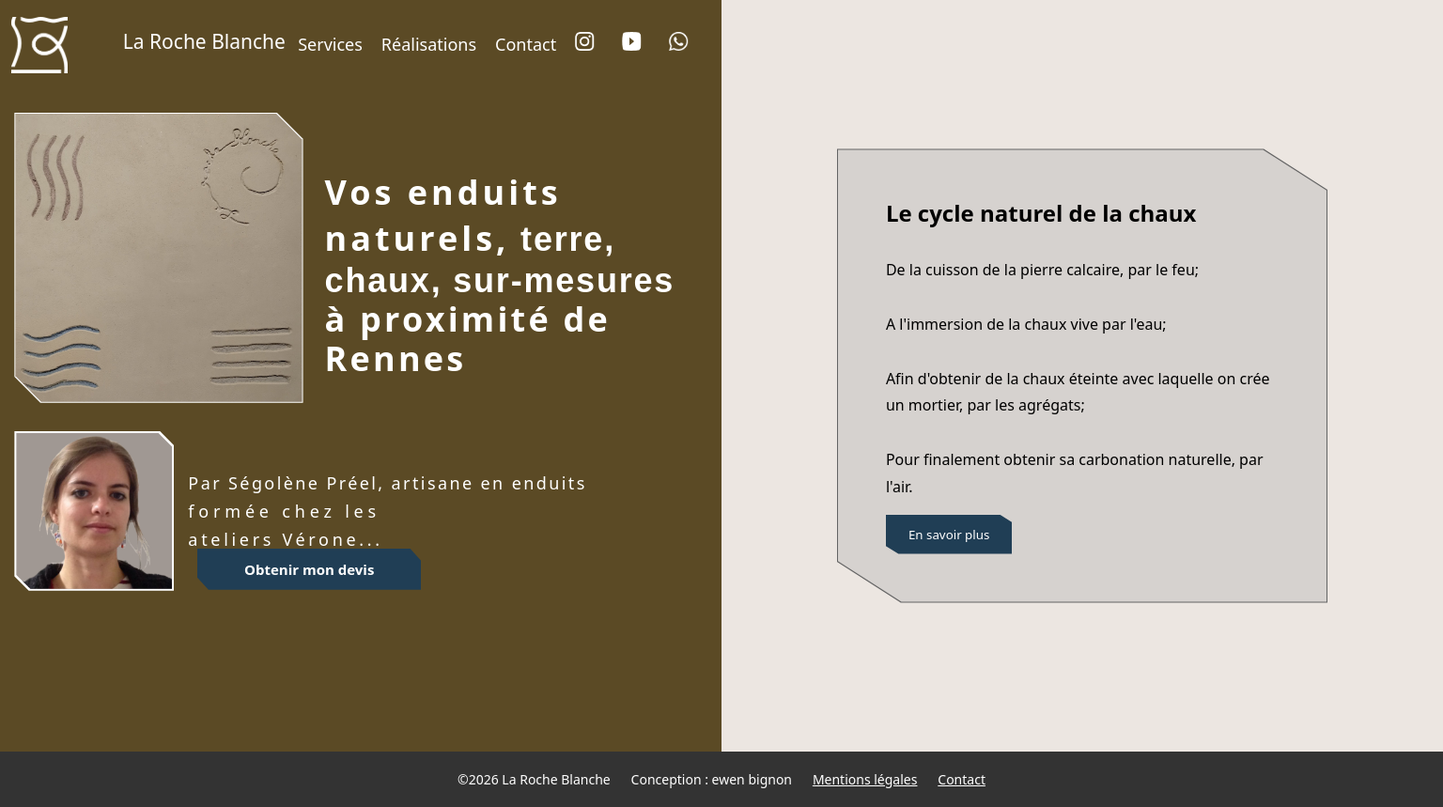
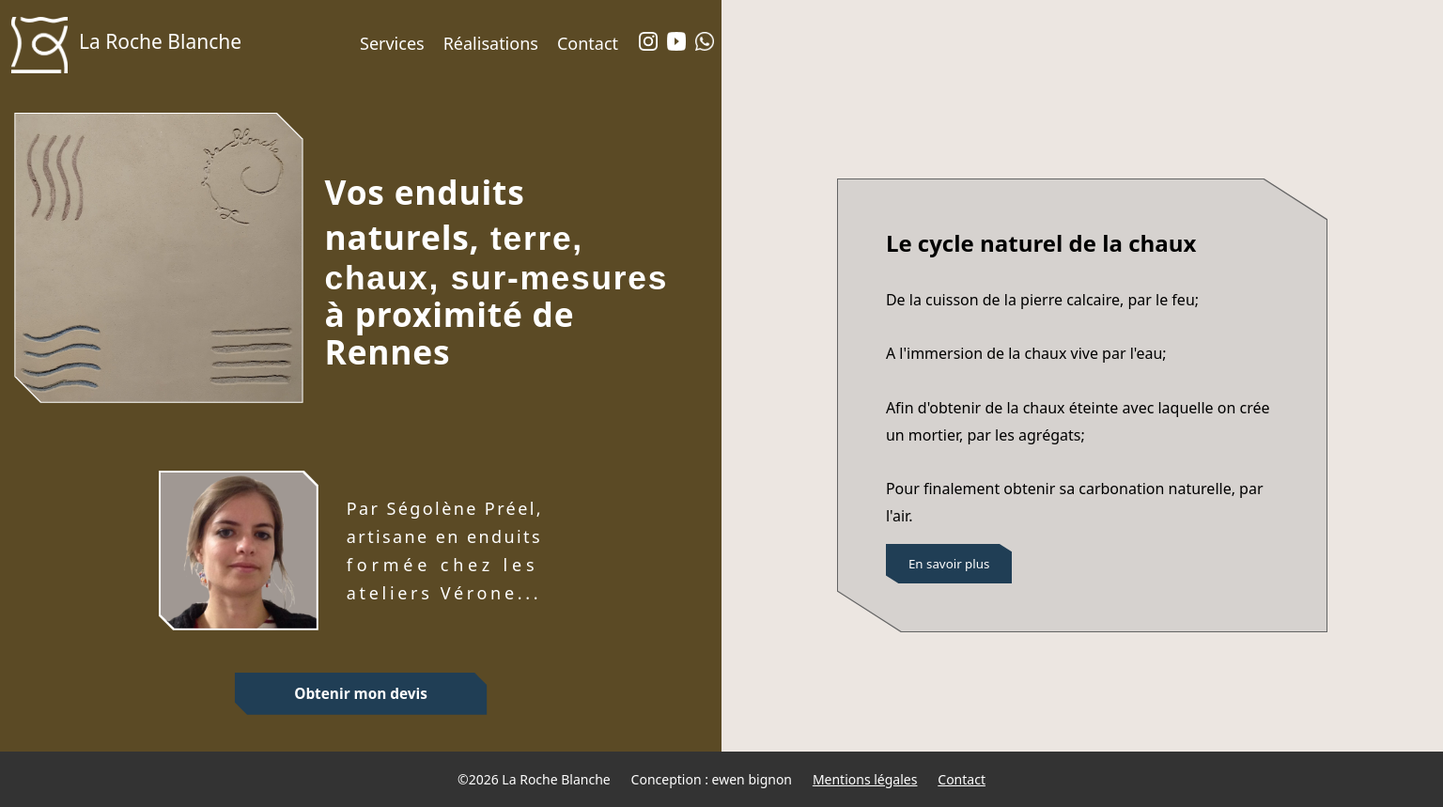
Before and after one commit to EBign/larocheblanche.com, a plain HTML site: page index.html in a window 1536 px wide. Shown: the whole page at 94% size. Drawn offline with Linux system fonts and the light colour scheme; a script that the page names is missing.

Commit message:
Add files via upload

```diff
--- a/index.html
+++ b/index.html
@@ -24,9 +24,9 @@
     <a href="https://larocheblanche.com/realisations">Réalisations</a>
     <a href="https://larocheblanche.com/contact">Contact</a>
     <li>
-    <a href=""><img src="i.png" alt=""></a>
-    <a href=""><img src="y.png" alt=""></a>
-    <a href=""><img src="w.png" alt=""></a>
+    <a href="" class="media"><img src="i.png" alt=""></a>
+    <a href="" class="media"><img src="y.png" alt=""></a>
+    <a href="" class="media"><img src="w.png" alt=""></a>
   </li>
   </nav>
 </header>
@@ -38,7 +38,7 @@
     <h1><span class="spacingone">Vos enduits naturels,</span> terre, chaux, sur-mesures <span class="spacingtwo">à proximité de Rennes</span></h1>
     <div class="flexbox">
     <div class="profil-wrapper"><img src="profil.png" alt="" class="profil"></div>
-    <p class="pres">Par Ségolène Préel, artisane en enduits <span class="spacingthree">formée chez les</span> <br><span class="spacingfour">ateliers Vérone... </span><br></p>
+    <p class="pres">Par Ségolène Préel, artisane en enduits <span class="spacingthree">formée chez les </span><span class="spacingfour">ateliers Vérone... </span><br></p>
     </div>
     <button class="cta">Obtenir mon devis</button>
   </section>
--- a/style.css
+++ b/style.css
@@ -52,7 +52,7 @@ header {
 .textlogo {
   position: absolute;
   top: 24px;
-  left: 5%;
+  left: 30px;
   padding-left: 54px;
   font-size: 21px;
   color: white;
@@ -158,9 +158,9 @@ nav a:hover, .submenu-toggle:hover {
 h1 {
   position: absolute;
   width: 80%;
-  font-size: 22px;
+  font-size: 5.5vw;
   left: 10%;
-  top: 132px;
+  top: 24%;
   font-family: arial;
   font-weight: bold;
   color: white;
@@ -216,7 +216,7 @@ h1 {
 .pres {
   width: 60%;
   color: white;
-  font-size: 16px;
+  font-size: 4vw;
   margin-left: 15px;
   margin-top: 9px;
   line-height: 32px;
@@ -231,8 +231,8 @@ h1 {
 .profil-wrapper {
   margin-top: 15px;
   margin-left: 7.5%;
-  width: 120px;
-  height: 120px;
+  width: 35%;
+  height: min-content;
   background-color: white;
   clip-path: polygon(0% 0%, 91% 0%, 100% 9%, 100% 100%, 9% 100%, 0% 91%);
   padding: 2px;
@@ -349,8 +349,8 @@ footer a { color: white; }
   flex-direction: row;
   align-items: center;
   justify-content: flex-start;
-  padding: 0 50%;
-  transform: translateX(-30%);
+  padding: 0 98%;
+  transform: translateX(-395px);
   background-color: transparent;
   height: auto;
 }
@@ -384,7 +384,6 @@ footer a { color: white; }
   /* ACCUEIL — 100% largeur, structure PC */
   .accueil {
     width: 100%;
-    min-height: 100vh;
     position: relative;
   }
 
@@ -393,7 +392,7 @@ footer a { color: white; }
     left: 45%;
     width: 50%;
     top: 180px;
-    font-size: 36px;
+    font-size: 4.5vw;
     text-align: left;
     color: white;
     letter-spacing: 0.05em;
@@ -410,34 +409,33 @@ footer a { color: white; }
   .flexbox {
     display: flex;
     align-items: center;
-    margin-top: 30px;
-    margin-left: 2%;
+    justify-content: center;
+    margin-top: 72px;
+    margin-left: 0;
   }
 
   .profil-wrapper {
     margin-left: 0;
     margin-top: 0;
-    width: 140px;
-    height: 140px;
+    width: 20%;
+    height: auto;
     flex-shrink: 0;
   }
-
   .pres {
-    width: auto;
-    max-width: 400px;
-    margin-left: 15px;
-    margin-top: 0;
-    font-size: 16px;
+    width: 30%;
+    margin-left: 30px;
+    margin-top: 0px;
+    font-size: 2.5vw;
     line-height: 30px;
   }
 
   .cta {
-    width: auto;
-    margin-left: 20%;
+    width: 30%;
+    margin-left: 30%;
     margin-top: 20px;
     display: block;
-    padding: 12px 40px;
-    font-size: 17px;
+    padding: 12px 12px;
+    font-size: 2vw;
   }
 
   /* CYCLE CHAUX — en dessous, 100% */
@@ -457,7 +455,7 @@ footer a { color: white; }
 }
 
 /* PC — 1400px+ : 50/50 côte à côte */
-@media (min-width: 1400px) {
+@media (min-width: 1300px) {
   main {
     display: flex;
     flex-direction: row;
@@ -470,22 +468,36 @@ footer a { color: white; }
     top: 12px;
     left: 12px;
   }
-
+ .textlogo{
+  left: 30px;
+ }
+ nav{
+  padding: 0 50%;
+  width: 500px;
+  transform: translateX(-395px);
+ }
   nav a { font-size: 18px; }
-
+.media{
+  padding: 0;
+}
+li{
+  padding-left: 12px;
+}
   .accueil {
     width: 50%;
-    min-height: 100vh;
     flex-shrink: 0;
+    height: min-content;
   }
 
   h1 {
-    font-size: 36px;
+    font-size: 2.3vw;
     top: 180px;
     left: 45%;
     width: 50%;
   }
-
+.spacingone, .spacingtwo{
+  letter-spacing: 0.05rem;
+}
   .imgban-wrapper {
     width: 40%;
     margin-left: 2%;
@@ -502,20 +514,21 @@ footer a { color: white; }
   }
 
   .cta {
+    width: 35%;
     padding: 12px 50px;
-    font-size: 15px;
-    margin-left: 210px;
-    margin-top: -45px;
+    font-size: 1vw;
+    margin-top: 45px;
+    margin-left: 50%;
+    transform: translateX(-50%);
   }
 
   .cyclechaux {
     width: 50%;
-    min-height: 100vh;
     flex-shrink: 0;
     display: flex;
     align-items: center;
     justify-content: center;
-    padding: 8% 8%;
+    padding: 8% 8% 60px;
   }
 
   .boxchaux {
```
